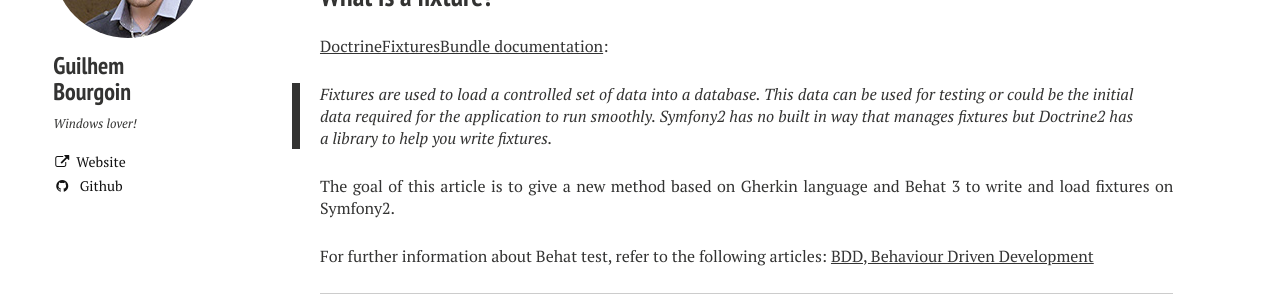
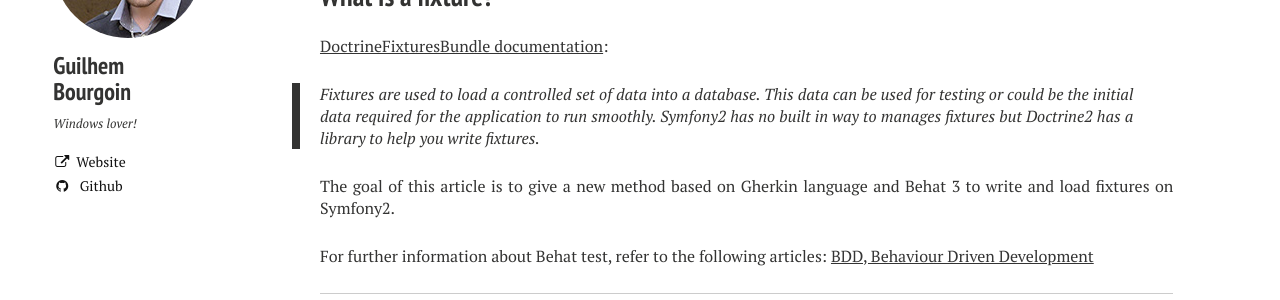
Before and after one commit to semji/reputationvip.github.io, a Jekyll site: the page built from _posts/2015-11-16-behat-to-the-fixture.md, in a window 1280 px wide and 900 px high, scrolled down 393 px. Shown: the part 177-477 px from the top of the window. Built offline with Jekyll 4.4.1, drawn with Linux system fonts in a browser that asks for light colours; nearby versions of some CDN libraries; comment, search, counter and statistics services are not loaded.

Commit message:
spelling mistake

```diff
--- a/_posts/2015-11-16-behat-to-the-fixture.md
+++ b/_posts/2015-11-16-behat-to-the-fixture.md
@@ -16,7 +16,7 @@ image:
 
 [DoctrineFixturesBundle documentation](http://symfony.com/doc/current/bundles/DoctrineFixturesBundle/index.html):
 
->Fixtures are used to load a controlled set of data into a database. This data can be used for testing or could be the initial data required for the application to run smoothly. Symfony2 has no built in way that manages fixtures but Doctrine2 has a library to help you write fixtures.
+>Fixtures are used to load a controlled set of data into a database. This data can be used for testing or could be the initial data required for the application to run smoothly. Symfony2 has no built in way to manages fixtures but Doctrine2 has a library to help you write fixtures.
 
 The goal of this article is to give a new method based on Gherkin language and Behat 3 to write and load fixtures on Symfony2.
 
```
